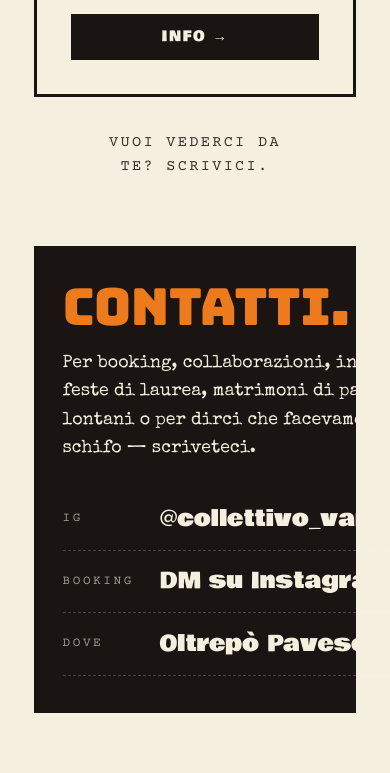
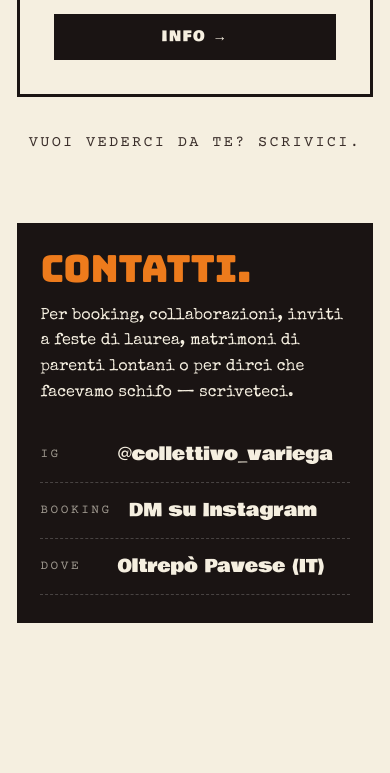
Before and after one commit to morettimarco/variega, a plain HTML site: page date.html in a window 390 px wide. Shown: the part 1803-2576 px from the top of the page. Drawn offline with nearby package versions, Linux system fonts and the light colour scheme.

Commit message:
Fix contacts box overflow on mobile
The .contacts__links li used Bowlby One at 1.3rem with a 80px fixed-width
label and "@collettivo_variega" / "DM su Instagram" — long single words
in a wide display font that can't wrap. The whole box stretched past
the viewport.

In the <800px media query:
- shrink the link font to 1.05rem
- let the label width auto-size (min 60px)
- flex-wrap on each li so the link drops below the label when tight
- overflow-wrap: anywhere on links as a safety net
- tighten paddings on .dates-page and .contacts
- shrink the "CONTATTI." h2 to 2.2rem

Co-Authored-By: Claude Opus 4.7 <noreply@anthropic.com>

```diff
--- a/components.css
+++ b/components.css
@@ -792,6 +792,18 @@
   .date-row__badge { grid-column: 1 / -1; justify-self: start; }
 
   .show { grid-template-columns: 1fr; text-align: center; gap: 1rem; }
-  .contacts { grid-template-columns: 1fr; padding: 2rem 1.5rem; gap: 1.5rem; }
+
+  .dates-page { padding: 2rem 1rem 4rem; }
+  .contacts { grid-template-columns: 1fr; padding: 1.5rem 1.2rem; gap: 1.2rem; }
+  .contacts h2 { font-size: 2.2rem; }
+  .contacts p { font-size: 0.95rem; }
+  .contacts__links li {
+    flex-wrap: wrap;
+    gap: 0.3rem 1rem;
+    font-size: 1.05rem;
+  }
+  .contacts__lbl { width: auto; min-width: 60px; }
+  .contacts__links a { overflow-wrap: anywhere; }
+
   .marquee { font-size: 1.3rem; }
 }
```
